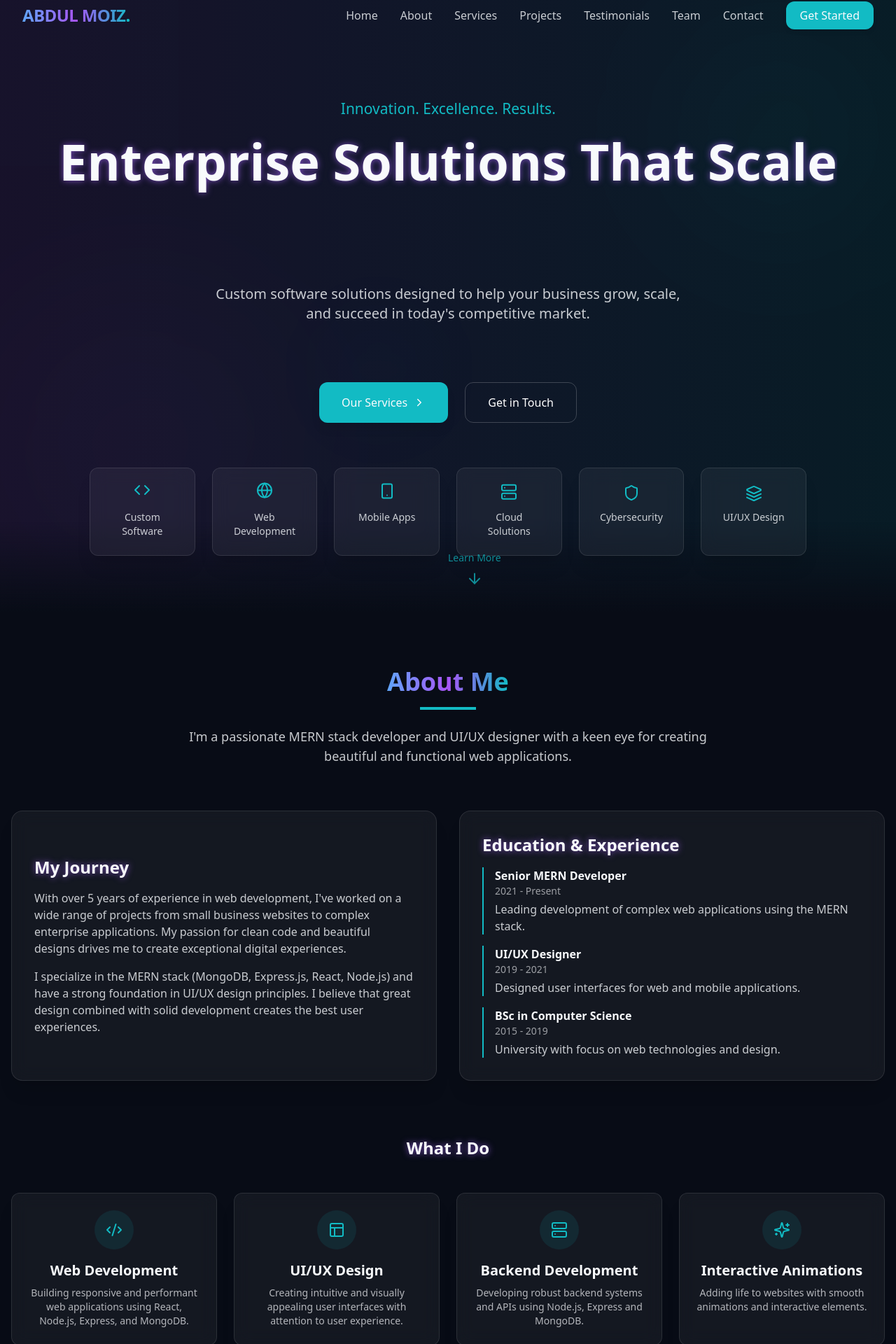
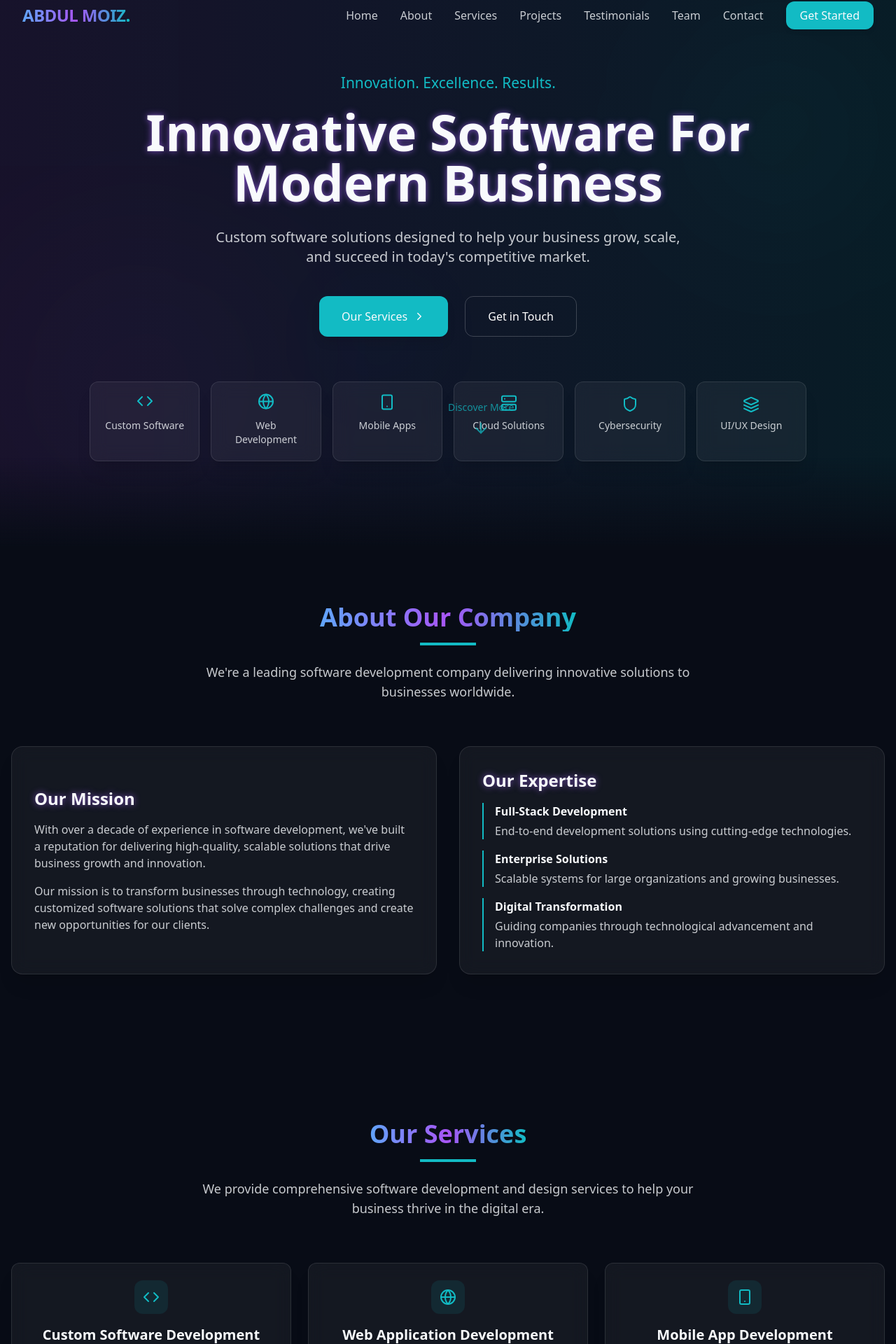
Before and after one commit to abdulmoizghani50/abdulmoiz, a React (Vite) app: page / in a window 1280 px wide. Shown: the part 18-1938 px from the top of the page at 70% size. Built offline with nearby package versions, Linux system fonts and the light colour scheme.

Commit message:
Refactor: Improve Hero and remove About sections
- Removed the "About Me" and "What I Do" sections.
- Improved the Hero section's design and spacing for a more professional look.

```diff
--- a/src/components/AboutSection.tsx
+++ b/src/components/AboutSection.tsx
@@ -38,15 +38,15 @@ const AboutSection = () => {
           className="text-center mb-16"
         >
           <h2 className="text-3xl md:text-4xl font-bold mb-3 inline-block text-gradient">
-            About Me
+            About Our Company
           </h2>
           <div className="w-20 h-1 bg-accent mx-auto mt-1 mb-6"></div>
           <p className="text-foreground/80 max-w-3xl mx-auto text-lg">
-            I'm a passionate MERN stack developer and UI/UX designer with a keen eye for creating beautiful and functional web applications.
+            We're a leading software development company delivering innovative solutions to businesses worldwide.
           </p>
         </motion.div>
 
-        <div className="grid grid-cols-1 md:grid-cols-2 gap-8 mb-20">
+        <div className="grid grid-cols-1 md:grid-cols-2 gap-8 mb-12">
           <motion.div
             initial={{ opacity: 0, x: -20 }}
             whileInView={{ opacity: 1, x: 0 }}
@@ -54,12 +54,12 @@ const AboutSection = () => {
             transition={{ duration: 0.6 }}
             className="glass-card rounded-2xl p-6 md:p-8 flex flex-col justify-center"
           >
-            <h3 className="text-2xl font-bold mb-4 text-glow">My Journey</h3>
+            <h3 className="text-2xl font-bold mb-4 text-glow">Our Mission</h3>
             <p className="text-foreground/80 mb-4">
-              With over 5 years of experience in web development, I've worked on a wide range of projects from small business websites to complex enterprise applications. My passion for clean code and beautiful designs drives me to create exceptional digital experiences.
+              With over a decade of experience in software development, we've built a reputation for delivering high-quality, scalable solutions that drive business growth and innovation.
             </p>
             <p className="text-foreground/80">
-              I specialize in the MERN stack (MongoDB, Express.js, React, Node.js) and have a strong foundation in UI/UX design principles. I believe that great design combined with solid development creates the best user experiences.
+              Our mission is to transform businesses through technology, creating customized software solutions that solve complex challenges and create new opportunities for our clients.
             </p>
           </motion.div>
 
@@ -70,47 +70,22 @@ const AboutSection = () => {
             transition={{ duration: 0.6, delay: 0.2 }}
             className="glass-card rounded-2xl p-6 md:p-8"
           >
-            <h3 className="text-2xl font-bold mb-4 text-glow">Education & Experience</h3>
+            <h3 className="text-2xl font-bold mb-4 text-glow">Our Expertise</h3>
             <div className="space-y-4">
               <div className="border-l-2 border-accent pl-4">
-                <h4 className="font-semibold">Senior MERN Developer</h4>
-                <p className="text-sm text-foreground/60">2021 - Present</p>
-                <p className="text-foreground/80 mt-1">Leading development of complex web applications using the MERN stack.</p>
+                <h4 className="font-semibold">Full-Stack Development</h4>
+                <p className="text-foreground/80 mt-1">End-to-end development solutions using cutting-edge technologies.</p>
               </div>
               <div className="border-l-2 border-accent pl-4">
-                <h4 className="font-semibold">UI/UX Designer</h4>
-                <p className="text-sm text-foreground/60">2019 - 2021</p>
-                <p className="text-foreground/80 mt-1">Designed user interfaces for web and mobile applications.</p>
+                <h4 className="font-semibold">Enterprise Solutions</h4>
+                <p className="text-foreground/80 mt-1">Scalable systems for large organizations and growing businesses.</p>
               </div>
               <div className="border-l-2 border-accent pl-4">
-                <h4 className="font-semibold">BSc in Computer Science</h4>
-                <p className="text-sm text-foreground/60">2015 - 2019</p>
-                <p className="text-foreground/80 mt-1">University with focus on web technologies and design.</p>
+                <h4 className="font-semibold">Digital Transformation</h4>
+                <p className="text-foreground/80 mt-1">Guiding companies through technological advancement and innovation.</p>
               </div>
             </div>
           </motion.div>
-        </div>
-
-        <h3 className="text-2xl font-bold text-center mb-12 text-glow">What I Do</h3>
-        <div className="grid grid-cols-1 sm:grid-cols-2 lg:grid-cols-4 gap-6">
-          {services.map((service, index) => (
-            <motion.div
-              key={index}
-              initial={{ opacity: 0, y: 20 }}
-              whileInView={{ opacity: 1, y: 0 }}
-              viewport={{ once: true }}
-              transition={{ duration: 0.6, delay: index * 0.1 }}
-              className="glass-card rounded-xl p-6 text-center hover:shadow-accent/10 transition-all duration-300 group"
-            >
-              <div className="mb-4 flex justify-center">
-                <div className="w-14 h-14 rounded-full bg-accent/10 flex items-center justify-center group-hover:scale-110 transition-transform duration-300">
-                  {service.icon}
-                </div>
-              </div>
-              <h4 className="text-xl font-semibold mb-2">{service.title}</h4>
-              <p className="text-foreground/70 text-sm">{service.description}</p>
-            </motion.div>
-          ))}
         </div>
       </div>
     </section>
--- a/src/components/HeroSection.tsx
+++ b/src/components/HeroSection.tsx
@@ -10,9 +10,9 @@ const HeroSection = () => {
   const [isVisible, setIsVisible] = useState(true);
 
   const headlines = [
-    "Transforming Ideas Into Digital Reality",
-    "Enterprise Solutions That Scale",
-    "Innovative Software For Modern Business"
+    "Enterprise Solutions That Drive Growth",
+    "Innovative Software For Modern Business",
+    "Technology Partners For Digital Success"
   ];
 
   const descriptions = [
@@ -43,7 +43,7 @@ const HeroSection = () => {
   ];
 
   return (
-    <section id="home" className="relative min-h-screen flex items-center justify-center overflow-hidden pt-20">
+    <section id="home" className="relative h-screen flex items-center justify-center overflow-hidden">
       <ParticleBackground />
 
       <div className="absolute inset-0 z-0">
@@ -81,12 +81,12 @@ const HeroSection = () => {
         />
       </div>
 
-      <div className="container mx-auto px-4 py-20 flex flex-col justify-center items-center z-10 text-center">
+      <div className="container relative mx-auto px-6 z-10 text-center">
         <motion.div
           initial={{ opacity: 0, y: 20 }}
           animate={{ opacity: 1, y: 0 }}
           transition={{ duration: 0.6 }}
-          className="mb-6 w-full"
+          className="mb-4"
         >
           <motion.span
             className="text-accent text-lg md:text-xl font-medium inline-block"
@@ -99,7 +99,7 @@ const HeroSection = () => {
           </motion.span>
         </motion.div>
 
-        <div className="h-[120px] md:h-[180px] overflow-hidden mb-8">
+        <div className="h-[120px] md:h-[150px] mb-6 flex items-center justify-center">
           <AnimatePresence mode="wait">
             {isVisible && (
               <motion.h1
@@ -108,7 +108,7 @@ const HeroSection = () => {
                 animate={{ opacity: 1, y: 0 }}
                 exit={{ opacity: 0, y: -20 }}
                 transition={{ duration: 0.5 }}
-                className="text-4xl md:text-6xl lg:text-7xl font-bold text-glow"
+                className="text-4xl md:text-6xl lg:text-7xl font-bold text-glow max-w-5xl"
               >
                 <motion.span
                   className="block"
@@ -121,7 +121,7 @@ const HeroSection = () => {
           </AnimatePresence>
         </div>
 
-        <div className="h-[100px] overflow-hidden max-w-2xl mx-auto mb-10">
+        <div className="h-[80px] md:h-[60px] mb-10 flex items-center justify-center">
           <AnimatePresence mode="wait">
             {isVisible && (
               <motion.p
@@ -130,7 +130,7 @@ const HeroSection = () => {
                 animate={{ opacity: 1, y: 0 }}
                 exit={{ opacity: 0, y: -20 }}
                 transition={{ duration: 0.5, delay: 0.1 }}
-                className="text-xl text-foreground/80"
+                className="text-lg md:text-xl text-foreground/80 max-w-2xl mx-auto"
               >
                 {descriptions[currentSlide]}
               </motion.p>
@@ -142,7 +142,7 @@ const HeroSection = () => {
           initial={{ opacity: 0, y: 20 }}
           animate={{ opacity: 1, y: 0 }}
           transition={{ duration: 0.6, delay: 0.3 }}
-          className="flex flex-col sm:flex-row gap-6 mb-16 w-full justify-center"
+          className="flex flex-col sm:flex-row gap-6 mb-16 justify-center"
         >
           <motion.a
             href="#services"
@@ -167,7 +167,7 @@ const HeroSection = () => {
           initial={{ opacity: 0, y: 20 }}
           animate={{ opacity: 1, y: 0 }}
           transition={{ duration: 0.6, delay: 0.5 }}
-          className="grid grid-cols-2 sm:grid-cols-3 lg:grid-cols-6 gap-4 md:gap-6 w-full max-w-5xl mx-auto"
+          className="grid grid-cols-3 sm:grid-cols-3 lg:grid-cols-6 gap-3 md:gap-4 w-full max-w-5xl mx-auto"
         >
           {services.map((service, index) => (
             <motion.div
@@ -181,7 +181,7 @@ const HeroSection = () => {
                 backgroundColor: "rgba(255,255,255,0.1)"
               }}
               className={cn(
-                "glass-card flex flex-col items-center p-6 rounded-lg transition-all duration-300",
+                "glass-card flex flex-col items-center p-4 md:p-5 rounded-lg transition-all duration-300",
                 "cursor-pointer hover:border-accent/30"
               )}
             >
@@ -193,7 +193,7 @@ const HeroSection = () => {
               >
                 {service.icon}
               </motion.div>
-              <span className="text-sm font-medium mt-3 text-foreground/80">{service.label}</span>
+              <span className="text-xs md:text-sm font-medium mt-2 text-foreground/80">{service.label}</span>
             </motion.div>
           ))}
         </motion.div>
@@ -210,8 +210,8 @@ const HeroSection = () => {
           }}
           className="absolute bottom-10 left-1/2 transform -translate-x-1/2"
         >
-          <a href="#about" aria-label="Scroll down" className="flex flex-col items-center">
-            <span className="text-accent mb-2 text-sm">Learn More</span>
+          <a href="#services" aria-label="Scroll down" className="flex flex-col items-center">
+            <span className="text-accent mb-2 text-sm">Discover More</span>
             <ArrowDown className="text-accent" size={24} />
           </a>
         </motion.div>
--- a/src/components/ParticleBackground.tsx
+++ b/src/components/ParticleBackground.tsx
@@ -26,14 +26,10 @@ const ParticleBackground = () => {
           color: {
             value: "transparent",
           },
-          image: "",
-          position: "50% 50%",
-          repeat: "no-repeat",
-          size: "cover"
         },
         particles: {
           number: {
-            value: 80,
+            value: 100,
             density: {
               enable: true,
               value_area: 800
@@ -43,13 +39,13 @@ const ParticleBackground = () => {
             value: ["#7658f5", "#06d6a0", "#0077b6", "#33a8b5"]
           },
           shape: {
-            type: ["circle", "triangle", "polygon", "edge"],
+            type: ["circle", "triangle", "polygon"],
             polygon: {
               sides: 6
             },
           },
           opacity: {
-            value: 0.3,
+            value: 0.2,
             random: true,
             anim: {
               enable: true,
@@ -59,7 +55,7 @@ const ParticleBackground = () => {
             }
           },
           size: {
-            value: { min: 1, max: 5 },
+            value: { min: 1, max: 4 },
             random: true,
             anim: {
               enable: true,
@@ -71,7 +67,7 @@ const ParticleBackground = () => {
           line_linked: {
             enable: true,
             distance: 150,
-            color: "random",
+            color: "#9b87f5",
             opacity: 0.2,
             width: 1,
             triangles: {
@@ -82,7 +78,7 @@ const ParticleBackground = () => {
           },
           move: {
             enable: true,
-            speed: 1.2,
+            speed: 0.8,
             direction: "none",
             random: true,
             straight: false,
```
